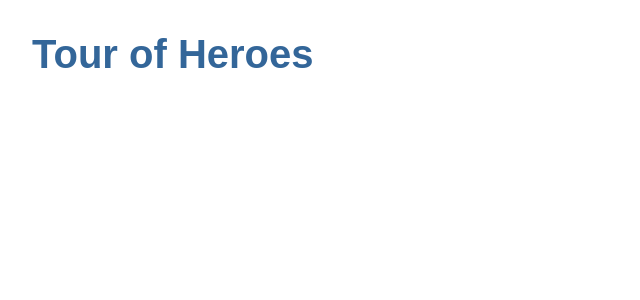
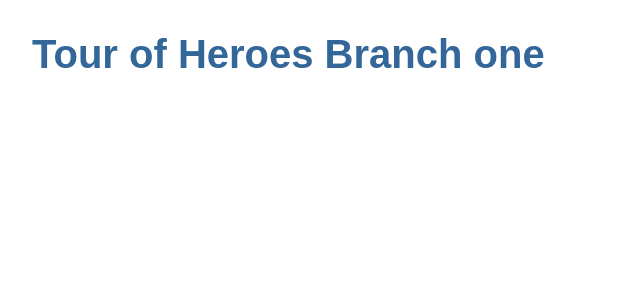
Before and after one commit to ramin-sabet/Angular, an Angular app: page / in a window 1280 px wide. Shown: the top 300 px of the page, without its empty margins (0-640 px from the left). Built offline with nearby package versions, Linux system fonts and the light colour scheme.

Commit message:
Adding Branch One

```diff
--- a/src/app/app.component.ts
+++ b/src/app/app.component.ts
@@ -6,5 +6,5 @@ import { Component } from '@angular/core';
   styleUrls: ['./app.component.css']
 })
 export class AppComponent {
-  title = 'Tour of Heroes';
+  title = 'Tour of Heroes Branch one';
 }
```
